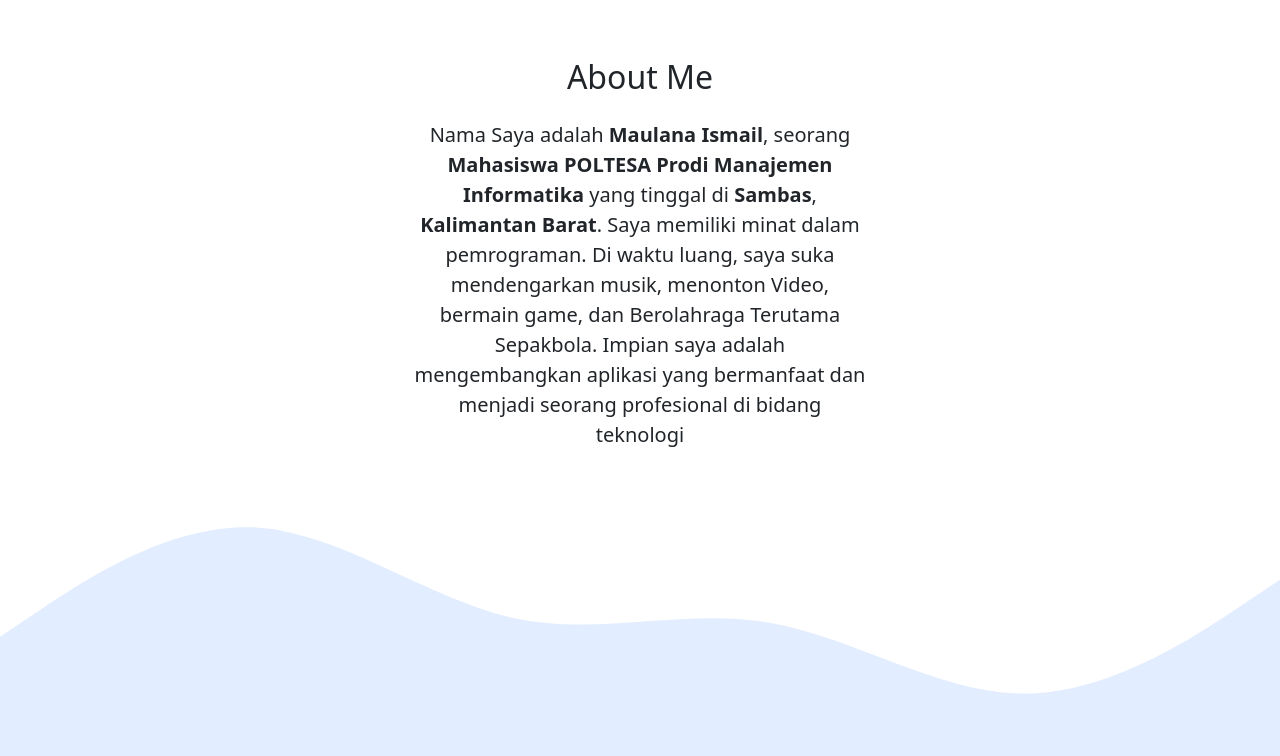
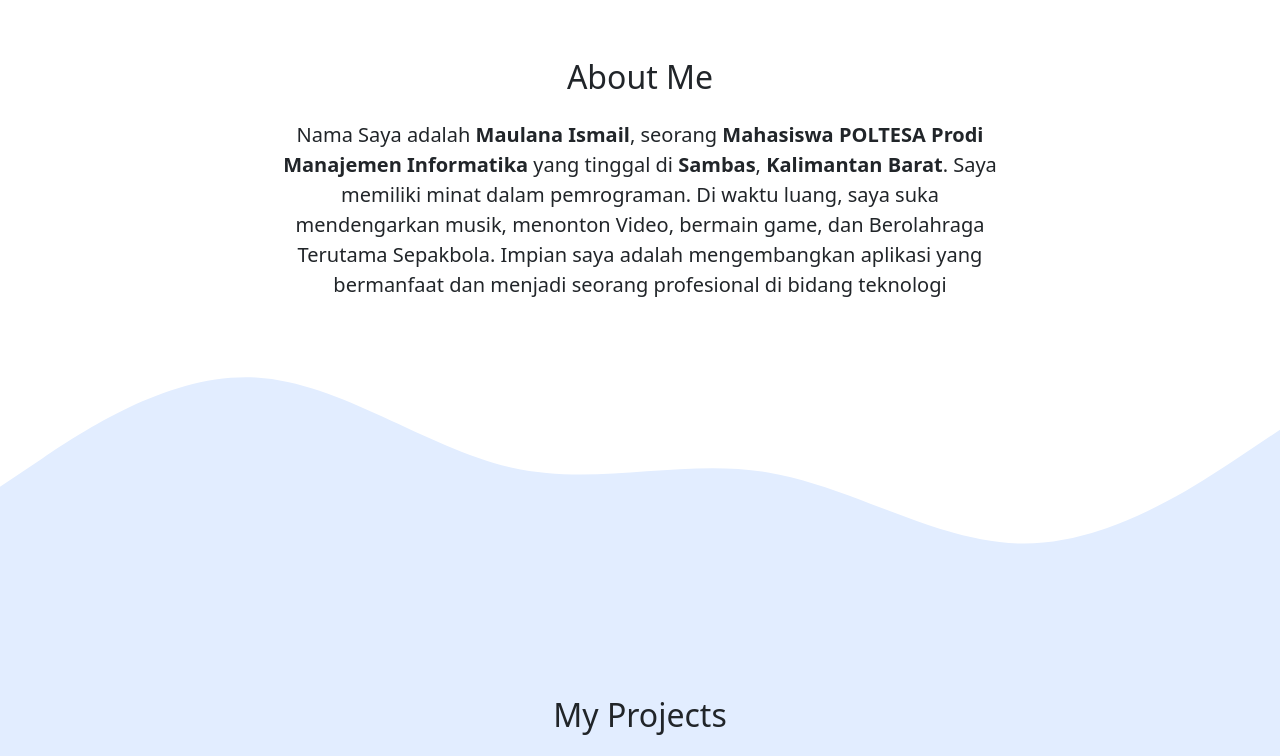
Before and after one commit to Lanx6/maulana.github.io, a plain HTML site: page index.html in a window 1280 px wide. Shown: the part 740-1496 px from the top of the page. Drawn offline with nearby package versions, Linux system fonts and the light colour scheme.

Commit message:
mengubah col about

```diff
--- a/index.html
+++ b/index.html
@@ -69,7 +69,7 @@
           </div>
         </div>
         <div class="row justify-content-center fs-5 text-center">
-          <div class="col-md-5">
+          <div class="col-md-8">
             <p>
               Nama Saya adalah <strong>Maulana Ismail</strong>, seorang <strong>Mahasiswa POLTESA Prodi Manajemen Informatika</strong> yang tinggal di <strong>Sambas</strong>, <strong>Kalimantan Barat</strong>. Saya memiliki minat dalam
               pemrograman. Di waktu luang, saya suka mendengarkan musik, menonton Video, bermain game, dan Berolahraga Terutama Sepakbola. Impian saya adalah mengembangkan aplikasi yang bermanfaat dan menjadi seorang profesional di bidang
```
